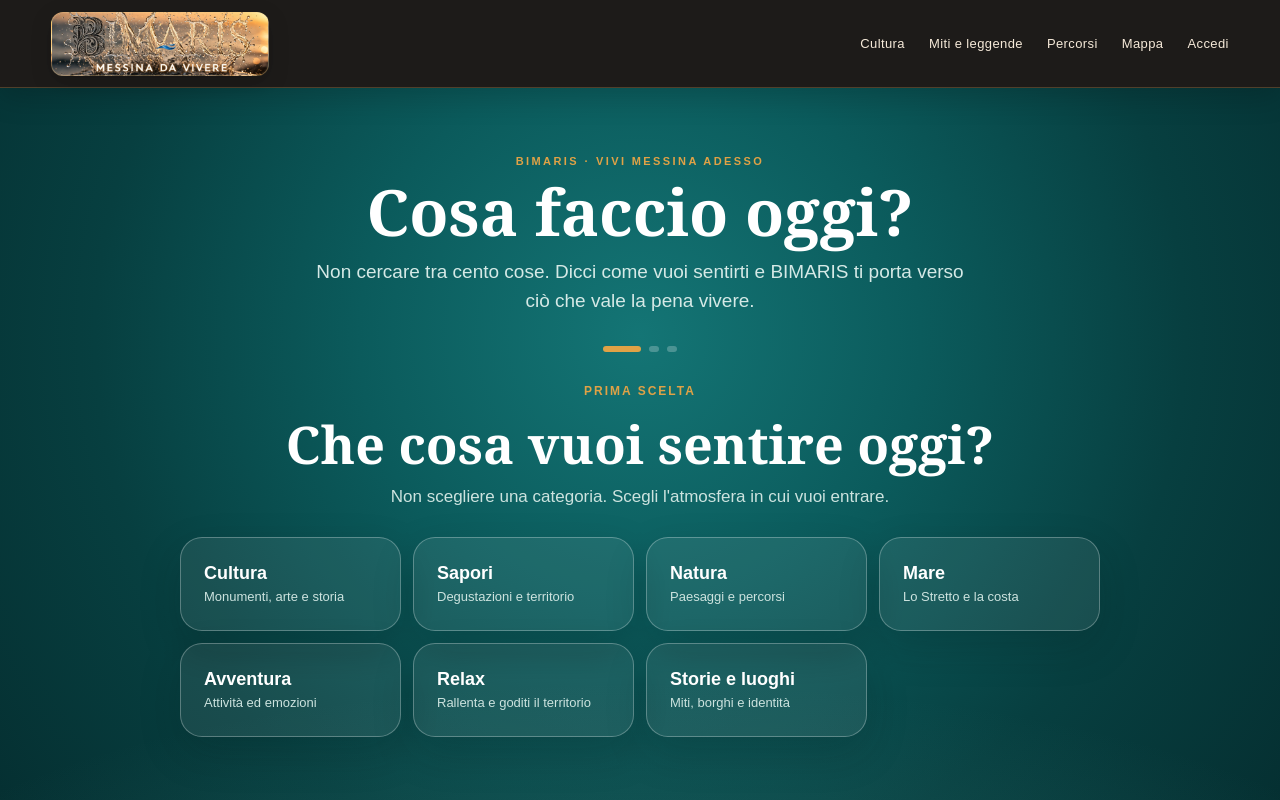
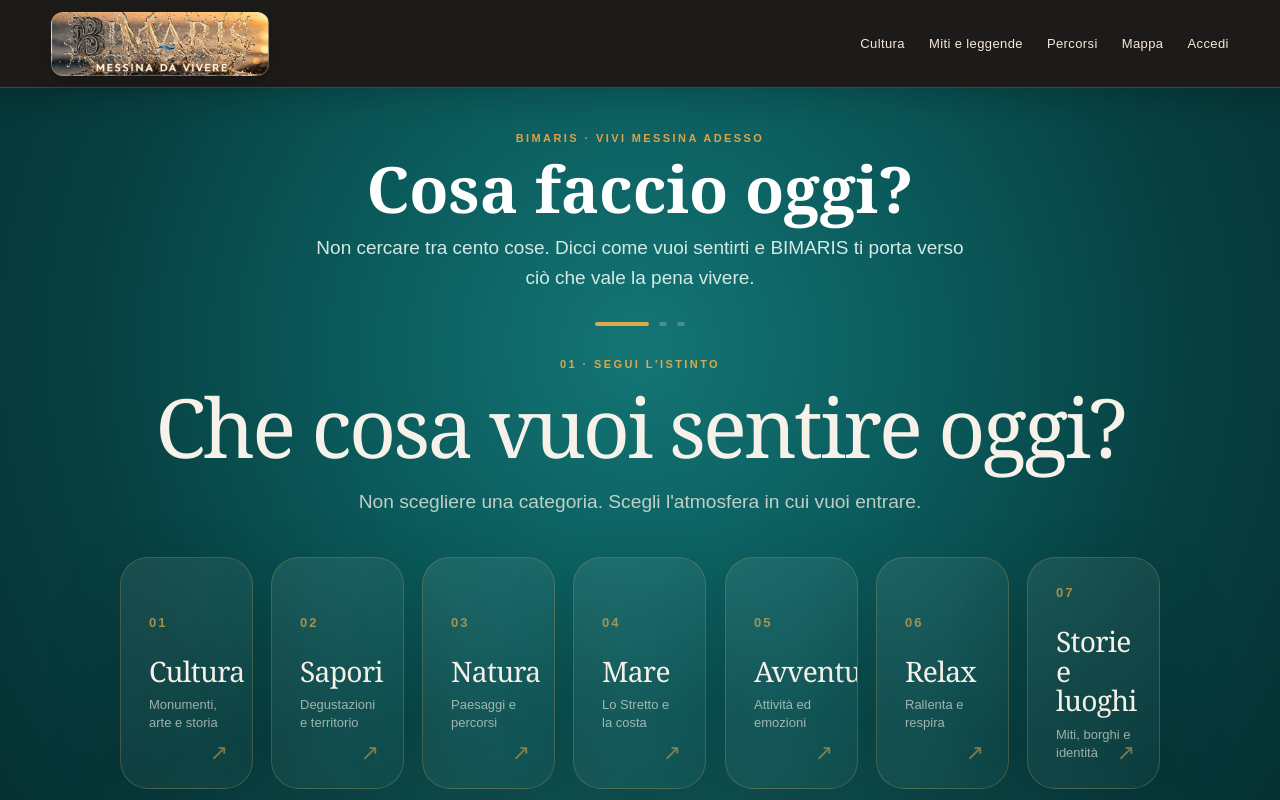
Before and after one commit to giovannibrunetto/bimaris-platform, a Next.js app in the folder apps/web/: page /cosa-faccio-oggi in a window 1280 px wide. Shown: the top 800 px of the page. Built offline with nearby package versions, Linux system fonts and the light colour scheme.

Commit message:
Make Discovery cinematic and full-screen

```diff
--- a/apps/web/app/cosa-faccio-oggi/DiscoveryWizard.tsx
+++ b/apps/web/app/cosa-faccio-oggi/DiscoveryWizard.tsx
@@ -3,33 +3,50 @@
 import { useEffect, useState } from "react";
 import type { DiscoveryAudience, DiscoveryIntent } from "@/lib/discovery";
 
-const OTTANIO="#0f5d5e", OTTANIO_LIGHT="#58aaa3", GOLD="#e0a246";
+const GOLD="#d8a94f";
 const intents:Array<{key:DiscoveryIntent;label:string;hint:string}>=[
- {key:"culture",label:"Cultura",hint:"Monumenti, arte e storia"},{key:"food-wine",label:"Sapori",hint:"Degustazioni e territorio"},{key:"nature",label:"Natura",hint:"Paesaggi e percorsi"},{key:"sea",label:"Mare",hint:"Lo Stretto e la costa"},{key:"adventure",label:"Avventura",hint:"Attività ed emozioni"},{key:"relax",label:"Relax",hint:"Rallenta e goditi il territorio"},{key:"stories-places",label:"Storie e luoghi",hint:"Miti, borghi e identità"},
+ {key:"culture",label:"Cultura",hint:"Monumenti, arte e storia"},{key:"food-wine",label:"Sapori",hint:"Degustazioni e territorio"},{key:"nature",label:"Natura",hint:"Paesaggi e percorsi"},{key:"sea",label:"Mare",hint:"Lo Stretto e la costa"},{key:"adventure",label:"Avventura",hint:"Attività ed emozioni"},{key:"relax",label:"Relax",hint:"Rallenta e respira"},{key:"stories-places",label:"Storie e luoghi",hint:"Miti, borghi e identità"},
 ];
-const audiences:Array<{key:DiscoveryAudience;label:string;hint:string}>=[{key:"solo",label:"Da solo",hint:"Segui il tuo ritmo"},{key:"couple",label:"In coppia",hint:"Qualcosa da vivere in due"},{key:"friends",label:"Con amici",hint:"Condividi l'esperienza"},{key:"family",label:"In famiglia",hint:"Una proposta adatta a tutti"}];
-const durations=[{value:60,label:"1 ora",hint:"Un assaggio di Messina"},{value:120,label:"2 ore",hint:"Il tempo per entrare nell'atmosfera"},{value:180,label:"3 ore",hint:"Vivi un pezzo di territorio"},{value:360,label:"Mezza giornata",hint:"Lasciati portare più lontano"}];
+const audiences:Array<{key:DiscoveryAudience;label:string;hint:string}>=[{key:"solo",label:"Da solo",hint:"Segui il tuo ritmo"},{key:"couple",label:"In coppia",hint:"Qualcosa da vivere in due"},{key:"friends",label:"Con amici",hint:"Condividi l'esperienza"},{key:"family",label:"In famiglia",hint:"Un momento da vivere insieme"}];
+const durations=[{value:60,label:"1 ora",hint:"Un assaggio di Messina"},{value:120,label:"2 ore",hint:"Entra nell'atmosfera"},{value:180,label:"3 ore",hint:"Vivi un pezzo di territorio"},{value:360,label:"Mezza giornata",hint:"Lasciati portare più lontano"}];
 type Props={initialIntent?:DiscoveryIntent;initialAudience?:DiscoveryAudience;initialMinutes?:number};
 
 export default function DiscoveryWizard({initialIntent,initialAudience,initialMinutes}:Props){
  const [intent,setIntent]=useState<DiscoveryIntent|undefined>(initialIntent),[audience,setAudience]=useState<DiscoveryAudience|undefined>(initialAudience),[minutes,setMinutes]=useState<number|undefined>(initialMinutes);
  const [shownStep,setShownStep]=useState(!initialIntent?1:!initialAudience?2:!initialMinutes?3:4),[visible,setVisible]=useState(true),[locked,setLocked]=useState(false);
  const realStep=!intent?1:!audience?2:!minutes?3:4;
- useEffect(()=>{if(realStep===shownStep)return;setVisible(false);const t=setTimeout(()=>{setShownStep(realStep);requestAnimationFrame(()=>setVisible(true));},420);return()=>clearTimeout(t)},[realStep,shownStep]);
- const choose=(fn:()=>void)=>{if(locked)return;setLocked(true);setVisible(false);setTimeout(()=>{fn();setLocked(false)},420)};
+ useEffect(()=>{if(realStep===shownStep)return;const t=setTimeout(()=>{setShownStep(realStep);requestAnimationFrame(()=>setVisible(true));},520);return()=>clearTimeout(t)},[realStep,shownStep]);
+ const choose=(fn:()=>void)=>{if(locked)return;setLocked(true);setVisible(false);setTimeout(()=>{fn();setLocked(false)},520)};
  const resetFrom=(n:number)=>choose(()=>{if(n<=1){setIntent(undefined);setAudience(undefined);setMinutes(undefined)}else if(n===2){setAudience(undefined);setMinutes(undefined)}else setMinutes(undefined)});
- const card:React.CSSProperties={border:"1px solid rgba(255,255,255,.28)",background:"rgba(255,255,255,.075)",color:"#fff",borderRadius:22,padding:"21px 23px",textAlign:"left",cursor:"pointer",minHeight:94,transition:"transform .3s ease,border-color .3s ease,background .3s ease,box-shadow .3s ease",boxShadow:"0 16px 42px rgba(0,25,27,.18)",backdropFilter:"blur(8px)"};
- const wrap:React.CSSProperties={opacity:visible?1:0,transform:visible?"translateY(0) scale(1)":"translateY(18px) scale(.985)",filter:visible?"blur(0)":"blur(5px)",transition:"opacity .42s ease,transform .55s cubic-bezier(.22,1,.36,1),filter .42s ease",minHeight:330,display:"flex",flexDirection:"column",justifyContent:"center"};
- const progress=(n:number)=><div style={{display:"flex",justifyContent:"center",gap:8,marginBottom:32}}>{[1,2,3].map(i=><span key={i} style={{width:i===n?38:10,height:6,borderRadius:99,background:i<=n?GOLD:"rgba(255,255,255,.24)",transition:"all .5s cubic-bezier(.22,1,.36,1)"}}/>)}</div>;
- const buttons=(items:any[],onClick:(x:any)=>void)=><div style={{display:"grid",gridTemplateColumns:`repeat(auto-fit,minmax(${items.length>4?"205":"180"}px,1fr))`,gap:12}}>{items.map((x,i)=><button type="button" key={x.key??x.value} onClick={()=>onClick(x)} style={{...card,transitionDelay:`${i*28}ms`}} onMouseEnter={e=>{e.currentTarget.style.transform="translateY(-4px)";e.currentTarget.style.borderColor=OTTANIO_LIGHT;e.currentTarget.style.background="rgba(88,170,163,.14)"}} onMouseLeave={e=>{e.currentTarget.style.transform="translateY(0)";e.currentTarget.style.borderColor="rgba(255,255,255,.28)";e.currentTarget.style.background="rgba(255,255,255,.075)"}}><strong style={{display:"block",fontSize:18}}>{x.label}</strong><span style={{display:"block",marginTop:5,color:"#cde3df",fontSize:13}}>{x.hint}</span></button>)}</div>;
- return <form method="get" style={{width:"100%",maxWidth:920,margin:"0 auto"}}>
+ const wrap:React.CSSProperties={width:"100%",opacity:visible?1:0,transform:visible?"translate3d(0,0,0) scale(1)":"translate3d(0,32px,0) scale(.965)",filter:visible?"blur(0px)":"blur(10px)",transition:"opacity .52s ease, transform .78s cubic-bezier(.16,1,.3,1), filter .52s ease"};
+ const progress=(n:number)=><div style={{display:"flex",alignItems:"center",justifyContent:"center",gap:10,marginBottom:"clamp(28px,4vh,52px)"}}>{[1,2,3].map(i=><span key={i} style={{width:i===n?54:8,height:4,borderRadius:99,background:i<=n?GOLD:"rgba(244,239,229,.24)",transition:"all .7s cubic-bezier(.16,1,.3,1)"}}/>)}</div>;
+ const cards=(items:any[],onClick:(x:any)=>void)=><div style={{display:"grid",gridTemplateColumns:`repeat(${items.length>4?"auto-fit":"4"},minmax(0,1fr))`,gap:"clamp(12px,1.4vw,22px)",width:"min(1180px,100%)",margin:"0 auto"}}>{items.map((x,i)=><button className="discovery-choice" type="button" key={x.key??x.value} onClick={()=>onClick(x)} style={{animationDelay:`${80+i*55}ms`}}><span className="discovery-choice-number">0{i+1}</span><strong>{x.label}</strong><small>{x.hint}</small><span className="discovery-choice-arrow">↗</span></button>)}</div>;
+ const scene=(eyebrow:string,title:string,copy:string,content:React.ReactNode,back?:React.ReactNode)=><section style={{textAlign:"center"}}>{back}<div style={{color:GOLD,fontSize:"clamp(11px,.8vw,14px)",fontWeight:800,letterSpacing:".22em",textTransform:"uppercase",marginBottom:16}}>{eyebrow}</div><h2 style={{fontFamily:"Georgia,serif",fontWeight:400,fontSize:"clamp(48px,6.4vw,96px)",lineHeight:.98,letterSpacing:"-.035em",color:"#f7f2e9",margin:"0 auto 22px",maxWidth:1100}}>{title}</h2><p style={{color:"rgba(247,242,233,.76)",fontSize:"clamp(17px,1.5vw,24px)",lineHeight:1.5,margin:"0 auto clamp(34px,5vh,64px)",maxWidth:720}}>{copy}</p>{content}</section>;
+ return <form method="get" style={{width:"100%"}}>
   {intent&&<input type="hidden" name="intent" value={intent}/>} {audience&&<input type="hidden" name="audience" value={audience}/>} {minutes&&<input type="hidden" name="minutes" value={minutes}/>}
-  <div style={wrap}>
-   {progress(Math.min(shownStep,3))}
-   {shownStep===1&&<section style={{textAlign:"center"}}><div style={{color:GOLD,fontSize:12,fontWeight:800,letterSpacing:2,textTransform:"uppercase"}}>Prima scelta</div><h2 style={{fontFamily:"Georgia,serif",fontSize:"clamp(34px,5vw,52px)",color:"#fff",margin:"10px 0 8px"}}>Che cosa vuoi sentire oggi?</h2><p style={{color:"#cde3df",margin:"0 auto 30px",maxWidth:560,fontSize:17}}>Non scegliere una categoria. Scegli l'atmosfera in cui vuoi entrare.</p>{buttons(intents,x=>choose(()=>setIntent(x.key)))}</section>}
-   {shownStep===2&&<section style={{textAlign:"center"}}><button type="button" onClick={()=>resetFrom(1)} style={{border:0,background:"transparent",color:"#b9d7d3",cursor:"pointer",marginBottom:18}}>← Cambia atmosfera</button><div style={{color:GOLD,fontSize:12,fontWeight:800,letterSpacing:2,textTransform:"uppercase"}}>Seconda scelta</div><h2 style={{fontFamily:"Georgia,serif",fontSize:"clamp(34px,5vw,52px)",color:"#fff",margin:"10px 0 8px"}}>Con chi vuoi viverla?</h2><p style={{color:"#cde3df",margin:"0 auto 30px",maxWidth:520,fontSize:17}}>La stessa Messina cambia a seconda di chi hai accanto.</p>{buttons(audiences,x=>choose(()=>setAudience(x.key)))}</section>}
-   {shownStep===3&&<section style={{textAlign:"center"}}><button type="button" onClick={()=>resetFrom(2)} style={{border:0,background:"transparent",color:"#b9d7d3",cursor:"pointer",marginBottom:18}}>← Cambia compagnia</button><div style={{color:GOLD,fontSize:12,fontWeight:800,letterSpacing:2,textTransform:"uppercase"}}>Ultima scelta</div><h2 style={{fontFamily:"Georgia,serif",fontSize:"clamp(34px,5vw,52px)",color:"#fff",margin:"10px 0 8px"}}>Quanto tempo vuoi regalarti?</h2><p style={{color:"#cde3df",margin:"0 auto 30px",maxWidth:560,fontSize:17}}>Al resto pensa BIMARIS.</p>{buttons(durations,x=>choose(()=>setMinutes(x.value)))}</section>}
-   {shownStep===4&&<section style={{textAlign:"center",padding:"18px 0"}}><div style={{color:GOLD,fontSize:12,fontWeight:800,letterSpacing:2,textTransform:"uppercase"}}>La tua esperienza prende forma</div><h2 style={{fontFamily:"Georgia,serif",fontSize:"clamp(36px,5vw,54px)",color:"#fff",margin:"12px 0"}}>BIMARIS ha capito cosa cerchi.</h2><p style={{color:"#cde3df",fontSize:17,margin:"0 auto 30px",maxWidth:570}}>Ora restringiamo Messina a ciò che ha davvero senso per te, oggi.</p><button type="submit" style={{border:0,borderRadius:999,padding:"18px 32px",background:GOLD,color:"#073f40",fontWeight:900,fontSize:16,cursor:"pointer",boxShadow:"0 14px 36px rgba(224,162,70,.22)"}}>Scopri cosa vivere →</button><div><button type="button" onClick={()=>resetFrom(3)} style={{border:0,background:"transparent",color:"#b9d7d3",cursor:"pointer",marginTop:22}}>← Cambia il tempo</button></div></section>}
+  <div style={wrap}>{progress(Math.min(shownStep,3))}
+   {shownStep===1&&scene("01 · Segui l'istinto","Che cosa vuoi sentire oggi?","Non scegliere una categoria. Scegli l'atmosfera in cui vuoi entrare.",cards(intents,x=>choose(()=>setIntent(x.key))))}
+   {shownStep===2&&scene("02 · Scegli con chi","Con chi vuoi viverla?","La stessa Messina cambia a seconda di chi hai accanto.",cards(audiences,x=>choose(()=>setAudience(x.key))),<button className="discovery-back" type="button" onClick={()=>resetFrom(1)}>← Torna all'atmosfera</button>)}
+   {shownStep===3&&scene("03 · Dai valore al tempo","Quanto tempo vuoi regalarti?","Non riempire il tempo. Scegli quanto spazio vuoi lasciare all'esperienza.",cards(durations,x=>choose(()=>setMinutes(x.value))),<button className="discovery-back" type="button" onClick={()=>resetFrom(2)}>← Torna alla compagnia</button>)}
+   {shownStep===4&&scene("La scelta è pronta","Messina, ridotta a ciò che conta per te.","BIMARIS ha incrociato atmosfera, compagnia e tempo. Ora lascia spazio alla scoperta.",<div><button className="discovery-submit" type="submit">Scopri cosa vivere <span>→</span></button><div><button className="discovery-back" type="button" onClick={()=>resetFrom(3)}>← Cambia il tempo</button></div></div>)}
   </div>
+  <style jsx>{`
+   .discovery-choice{position:relative;min-height:clamp(150px,19vh,220px);padding:28px 28px 26px;border:1px solid rgba(216,169,79,.25);border-radius:28px;background:linear-gradient(145deg,rgba(255,255,255,.075),rgba(255,255,255,.025));color:#f7f2e9;text-align:left;cursor:pointer;overflow:hidden;backdrop-filter:blur(12px);box-shadow:0 28px 80px rgba(0,0,0,.12);transition:transform .55s cubic-bezier(.16,1,.3,1),background .55s ease,border-color .55s ease,box-shadow .55s ease;animation:choiceIn .75s cubic-bezier(.16,1,.3,1) both}
+   .discovery-choice:before{content:"";position:absolute;inset:auto -25% -65% 15%;height:110%;background:radial-gradient(circle,rgba(216,169,79,.16),transparent 67%);opacity:0;transition:opacity .55s ease,transform .75s ease;transform:translateY(18px)}
+   .discovery-choice:hover{transform:translateY(-10px) scale(1.018);border-color:rgba(216,169,79,.72);background:linear-gradient(145deg,rgba(255,255,255,.12),rgba(216,169,79,.055));box-shadow:0 34px 90px rgba(0,0,0,.22)}
+   .discovery-choice:hover:before{opacity:1;transform:translateY(0)}
+   .discovery-choice-number{display:block;color:rgba(216,169,79,.72);font:700 13px/1 Arial,sans-serif;letter-spacing:.15em;margin-bottom:28px}
+   .discovery-choice strong{position:relative;display:block;font:400 clamp(25px,2.2vw,38px)/1.05 Georgia,serif;letter-spacing:-.025em;z-index:1}
+   .discovery-choice small{position:relative;display:block;color:rgba(247,242,233,.62);font:400 clamp(13px,1vw,16px)/1.4 Arial,sans-serif;margin-top:10px;z-index:1}
+   .discovery-choice-arrow{position:absolute;right:24px;bottom:22px;color:${GOLD};font-size:22px;opacity:.55;transition:transform .45s ease,opacity .45s ease}
+   .discovery-choice:hover .discovery-choice-arrow{transform:translate(4px,-4px);opacity:1}
+   .discovery-back{display:block;margin:0 auto clamp(22px,3vh,38px);border:0;background:transparent;color:rgba(247,242,233,.58);font-size:14px;cursor:pointer;transition:color .3s ease}.discovery-back:hover{color:#f7f2e9}
+   .discovery-submit{border:1px solid rgba(216,169,79,.72);border-radius:999px;padding:20px 34px;background:${GOLD};color:#0a292d;font-weight:800;font-size:clamp(16px,1.3vw,20px);cursor:pointer;box-shadow:0 22px 60px rgba(216,169,79,.16);transition:transform .45s cubic-bezier(.16,1,.3,1),box-shadow .45s ease}.discovery-submit:hover{transform:scale(1.045);box-shadow:0 28px 80px rgba(216,169,79,.25)}.discovery-submit span{margin-left:18px}
+   @keyframes choiceIn{from{opacity:0;transform:translateY(28px) scale(.97)}to{opacity:1;transform:translateY(0) scale(1)}}
+   @media(max-width:900px){.discovery-choice{min-height:145px}.discovery-choice strong{font-size:26px}}
+   @media(max-width:720px){.discovery-choice{min-height:130px;padding:22px}.discovery-choice-number{margin-bottom:18px}.discovery-choice strong{font-size:24px}}
+   @media(max-width:620px){.discovery-choice{min-height:118px}.discovery-choice small{font-size:12px}}
+   @media(max-width:560px){.discovery-choice{min-height:126px}.discovery-choice-number{margin-bottom:14px}}
+  `}</style>
  </form>;
 }
```
